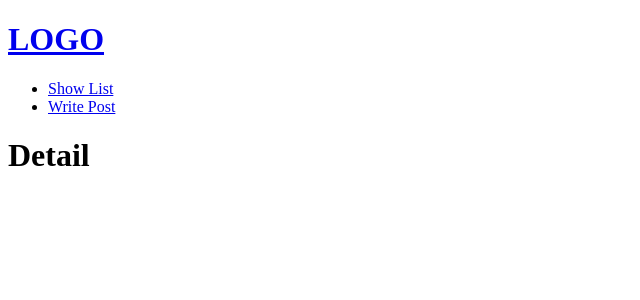
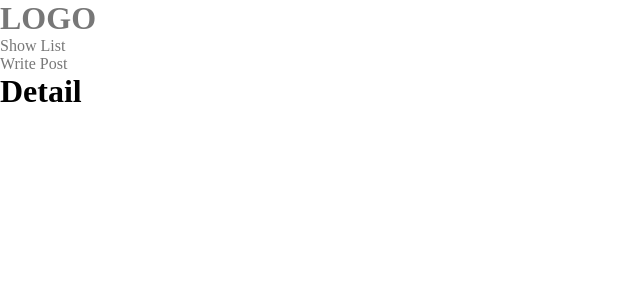
Before and after one commit to dkdkwl/react-node, a React (Create React App) app in the folder react/: page /detail/1 in a window 1280 px wide. Shown: the top 300 px of the page, without its empty margins (0-640 px from the left). Built offline with nearby package versions, Linux system fonts and the light colour scheme; no server answers.

Commit message:
Styled-components로 전역 스타일 지정

```diff
--- a/react/package.json
+++ b/react/package.json
@@ -9,7 +9,9 @@
     "react-dom": "^17.0.2",
     "react-router-dom": "^6.3.0",
     "react-scripts": "5.0.1",
-    "sass": "^1.51.0"
+    "sass": "^1.51.0",
+    "styled-component": "^2.8.0",
+    "styled-components": "^5.3.5"
   },
   "scripts": {
     "start": "react-scripts start",
--- a/react/src/App.js
+++ b/react/src/App.js
@@ -1,4 +1,5 @@
 import { Routes, Route } from 'react-router-dom';
+import GlobalStyles from './Styles/GlobalStyles';
 
 import Header from './Common/Header';
 import Main from './Main';
@@ -9,6 +10,7 @@ import Detail from './Community/Detail';
 function App() {
 	return (
 		<>
+			<GlobalStyles />
 			<Header />
 			<Routes>
 				<Route path='/' element={<Main />} />
--- a/react/src/Community/Detail.js
+++ b/react/src/Community/Detail.js
@@ -7,7 +7,6 @@ function Deatil() {
 	//라우터 파라미터로 전달된 값 받음
 	//미션 - params로 받은 글 번호로 상세 글 화면 출력 (52분까지)
 	const params = useParams();
-	console.log(params);
 
 	const [Detail, setDetail] = useState(null);
 
--- /dev/null
+++ b/react/src/Styles/GlobalStyles.js
@@ -0,0 +1,16 @@
+import { createGlobalStyle } from 'styled-components';
+
+const GlobalStyles = createGlobalStyle`
+  * {
+    margin: 0; padding: 0;
+  }
+  ul, ol, li {
+    list-style: none;
+  }
+  a {
+    color: #777;
+    text-decoration: none;
+  }
+`;
+
+export default GlobalStyles;
```
Also changed, not shown: 1 other file (tests, documents, lock files or other folders).
